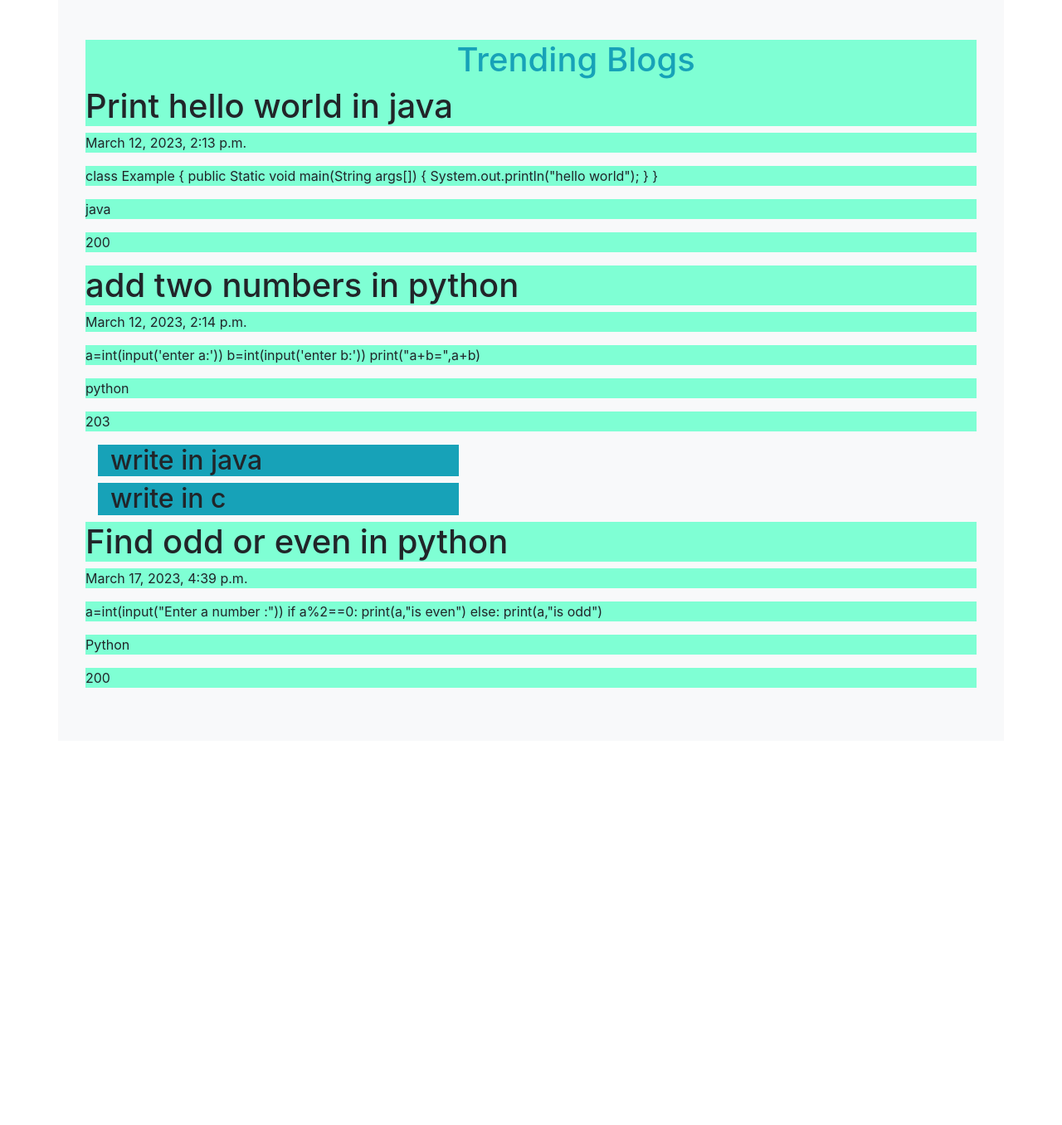
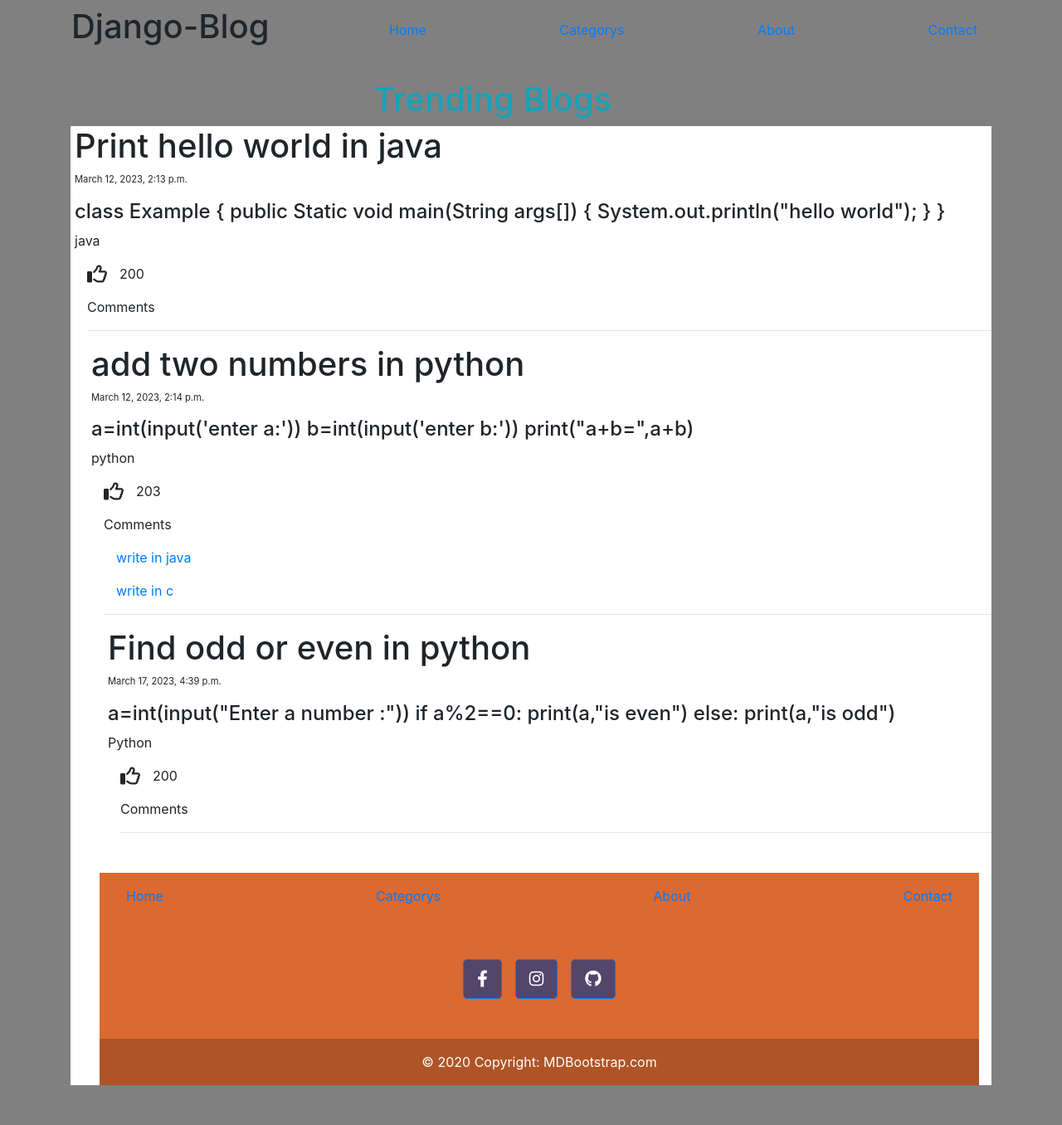
Before and after one commit to azhagarpy/Django_Blog, a Django app: page / in a window 1280 px wide. Shown: the whole page at 83% size. Before the commit the page ends 829 px from the top, so only its background shows below. Run offline with Django 4.2, Linux system fonts and the light colour scheme; data comes from the database, SQL or seed files in the repository; both versions use the stored data as it was after the commit; some libraries are stand-ins or nearby versions.

Commit message:
17-03-23

```diff
--- a/A_Blog/Blog/static/Blog/style.css
+++ b/A_Blog/Blog/static/Blog/style.css
@@ -1,3 +1,10 @@
-.row{
-    background-color: aquamarine;
+.fs{
+font-size:70%;
 }
+body{
+background-color:grey;
+}
+.blog{
+background-color:white;
+padding-left:20px;
+}
--- /dev/null
+++ b/A_Blog/Blog/templates/Blog/footer.html
@@ -0,0 +1,33 @@
+<!-- Remove the container if you want to extend the Footer to full width. -->
+<div class="container my-5">
+<link rel="stylesheet" href="https://cdnjs.cloudflare.com/ajax/libs/font-awesome/6.3.0/css/all.min.css" integrity="sha512-SzlrxWUlpfuzQ+pcUCosxcglQRNAq/DZjVsC0lE40xsADsfeQoEypE+enwcOiGjk/bSuGGKHEyjSoQ1zVisanQ==" crossorigin="anonymous" referrerpolicy="no-referrer" />
+  <footer class="text-center text-lg-start" style="background-color: #db6930;">
+    <div class="navbar container">
+    <a href="#" class="nav-link">Home</a>
+    <a href="#" class="nav-link">Categorys</a>
+    <a href="#" class="nav-link">About</a>
+    <a href="#" class="nav-link">Contact</a>
+</div>
+    <div class="container d-flex justify-content-center py-5">
+      <button type="button" class="btn btn-primary btn-lg btn-floating mx-2" style="background-color: #54456b;">
+        <i class="fab fa-facebook-f"></i>
+      </button>
+      </button>
+      <button type="button" class="btn btn-primary btn-lg btn-floating mx-2" style="background-color: #54456b;">
+        <i class="fab fa-instagram"></i>
+      </button>
+      <button type="button" class="btn btn-primary btn-lg btn-floating mx-2" style="background-color: #54456b;">
+        <i class="fa-brands fa-github"></i>
+      </button>
+    </div>
+
+    <!-- Copyright -->
+    <div class="text-center text-white p-3" style="background-color: rgba(0, 0, 0, 0.2);">
+      © 2020 Copyright:
+      <a class="text-white" href="https://mdbootstrap.com/">MDBootstrap.com</a>
+    </div>
+    <!-- Copyright -->
+  </footer>
+
+</div>
+<!-- End of .container -->
--- a/A_Blog/Blog/templates/Blog/index.html
+++ b/A_Blog/Blog/templates/Blog/index.html
@@ -12,24 +12,27 @@
 <!--
     show all blogs
 -->
-
-    <div class="container bg-light p-5">
+    <div class="container  my-4">
         <div class="row  text-info">
-            <h1 class="offset-4 offset-lg-5">Trending Blogs</h1>
+            <h1 class="offset-4 m-a">Trending Blogs</h1>
         </div>
         {% for item in blogs %}
-        <div class="">
+        <div class=" blog">
             <h1 class="row blog-title">{{item.Title}}</h1>
-            <p class="row blog-date">{{item.date}}</p>
-            <p class="row blog-content">{{item.content}}</p>
+            <p class="row blog-date fs">{{item.date}}</p>
+            <h4 class="row blog-content">{{item.content}}</h4>
             <p class="row blog-category">{{item.Category}}</p>
-            <p class="row blog-likes">{{item.likes}}</p>
+            <p class="row blog-likes"><span><i class="fa-regular fa-thumbs-up fa-xl col-1"></i></span>{{item.likes}}</p>
+            <p>Comments</p>
             {% for i in comments %}
             {% if item.id == i.c.id %}
-            <h2 class="col-md-5 bg-info ">{{i.comments}}</h1>
+            <p class="col-md-6 text-primary">{{i.comments}}</p>
+
                 {% endif %}
                 {% endfor %}
+            <hr>
                 {% endfor %}
+
         </div>
     </div>
 
--- a/A_Blog/Blog/templates/Blog/layout.html
+++ b/A_Blog/Blog/templates/Blog/layout.html
@@ -9,6 +9,8 @@
     <link rel="stylesheet" href="{% static 'Blog/bootstrap.min.css' %}">
 </head>
 <body>
+{% include 'Blog/navbar.html' %}
     {% block content %}{% endblock content %}
+{% include 'Blog/footer.html' %}
 </body>
 </html>
--- /dev/null
+++ b/A_Blog/Blog/templates/Blog/navbar.html
@@ -0,0 +1,7 @@
+<div class="navbar container ">
+    <h1 class="logo">Django-Blog</h1>
+    <a href="#" class="nav-link">Home</a>
+    <a href="#" class="nav-link">Categorys</a>
+    <a href="#" class="nav-link">About</a>
+    <a href="#" class="nav-link">Contact</a>
+</div>
--- a/A_Blog/Blog/views.py
+++ b/A_Blog/Blog/views.py
@@ -1,5 +1,6 @@
 from django.shortcuts import render
 from .import models
+import json
 # Create your views here.
 
 def home(request):
```
Also changed, not shown: A_Blog/db.sqlite3, README.md.
